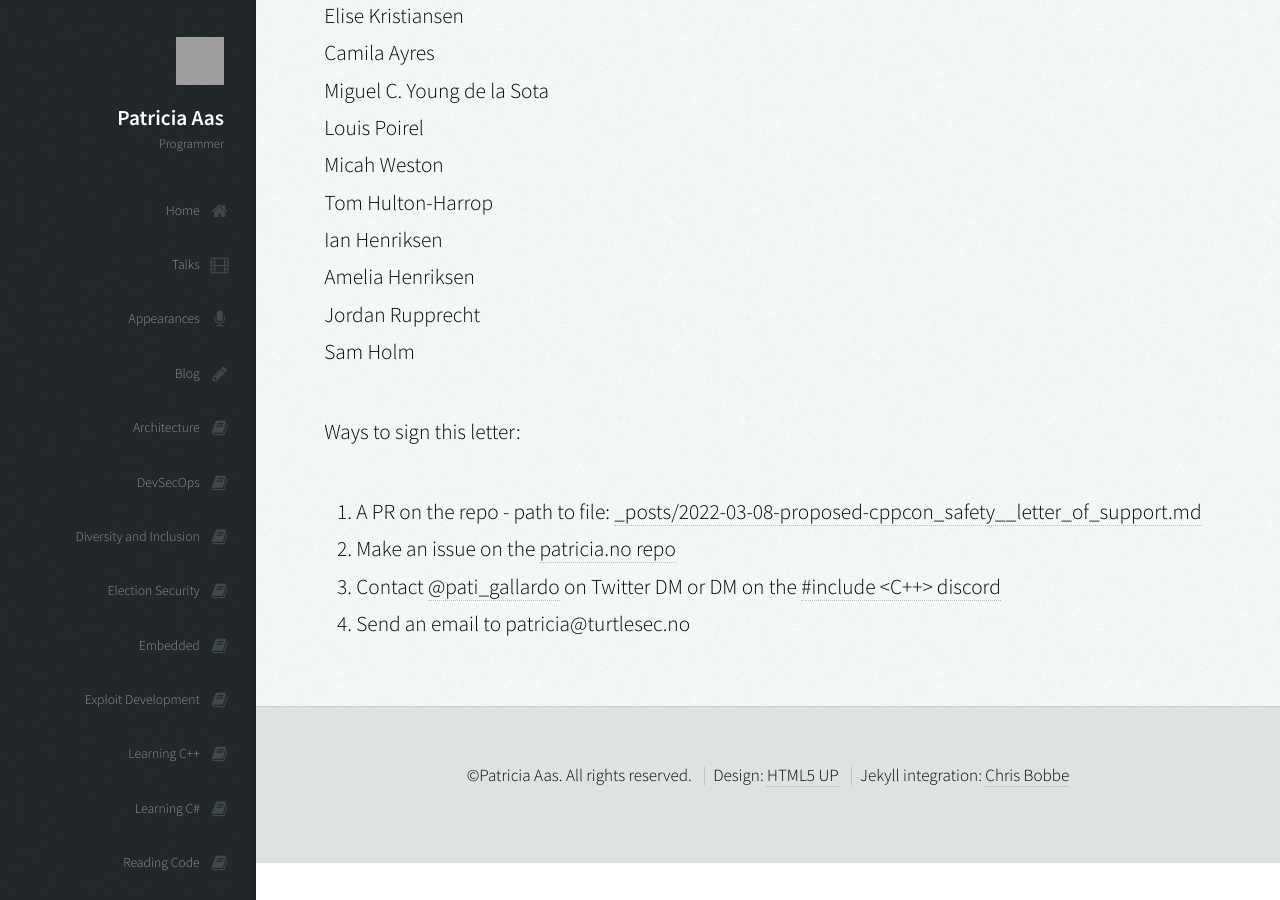
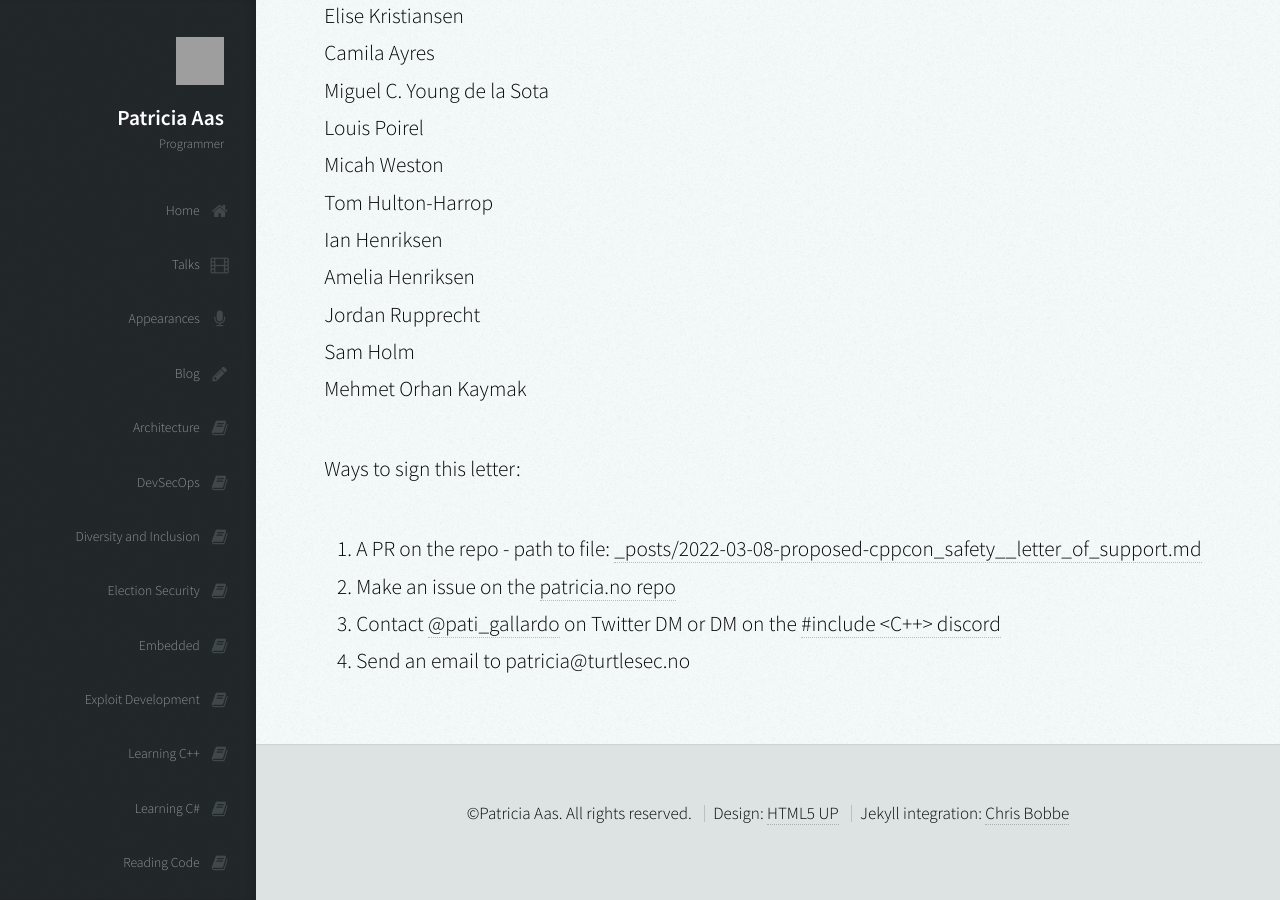
Before and after one commit to patricia-gallardo/patricia-gallardo.github.io, a Jekyll site: the page built from _posts/2022-03-08-proposed-cppcon_safety__letter_of_support.md, in a window 1280 px wide and 900 px high, scrolled down 11868 px. Built offline with Jekyll 4.4.1, drawn with Linux system fonts in a browser that asks for light colours; nearby versions of some CDN libraries; grey boxes are pictures that could not be loaded.

Commit message:
Add my name to the letter of support

```diff
--- a/_posts/2022-03-08-proposed-cppcon_safety__letter_of_support.md
+++ b/_posts/2022-03-08-proposed-cppcon_safety__letter_of_support.md
@@ -326,6 +326,7 @@ Ian Henriksen <br>
 Amelia Henriksen <br>
 Jordan Rupprecht <br>
 Sam Holm <br>
+Mehmet Orhan Kaymak <br>
 
 Ways to sign this letter:
 1. A PR on the repo - path to file: [_posts/2022-03-08-proposed-cppcon_safety__letter_of_support.md][4]
```
